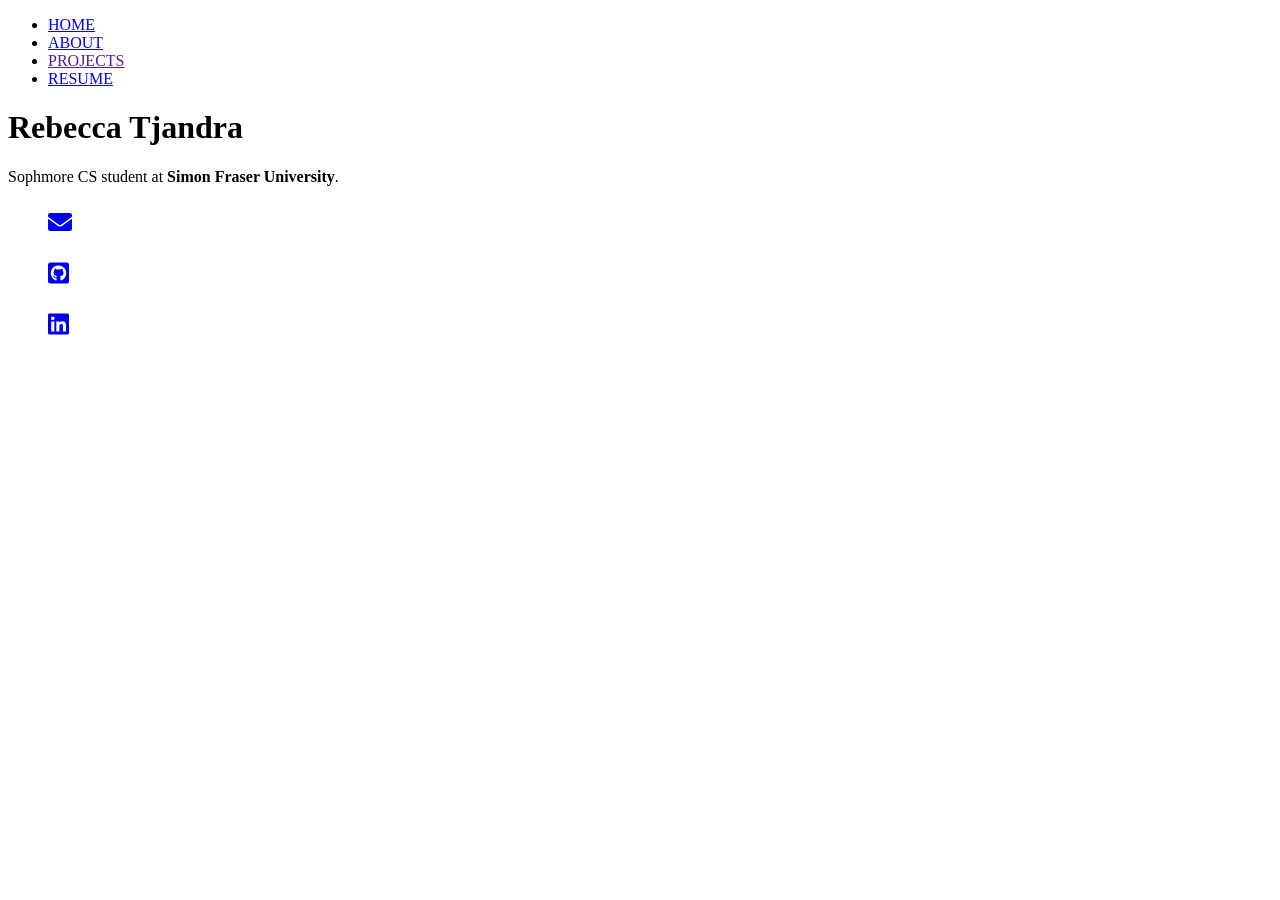
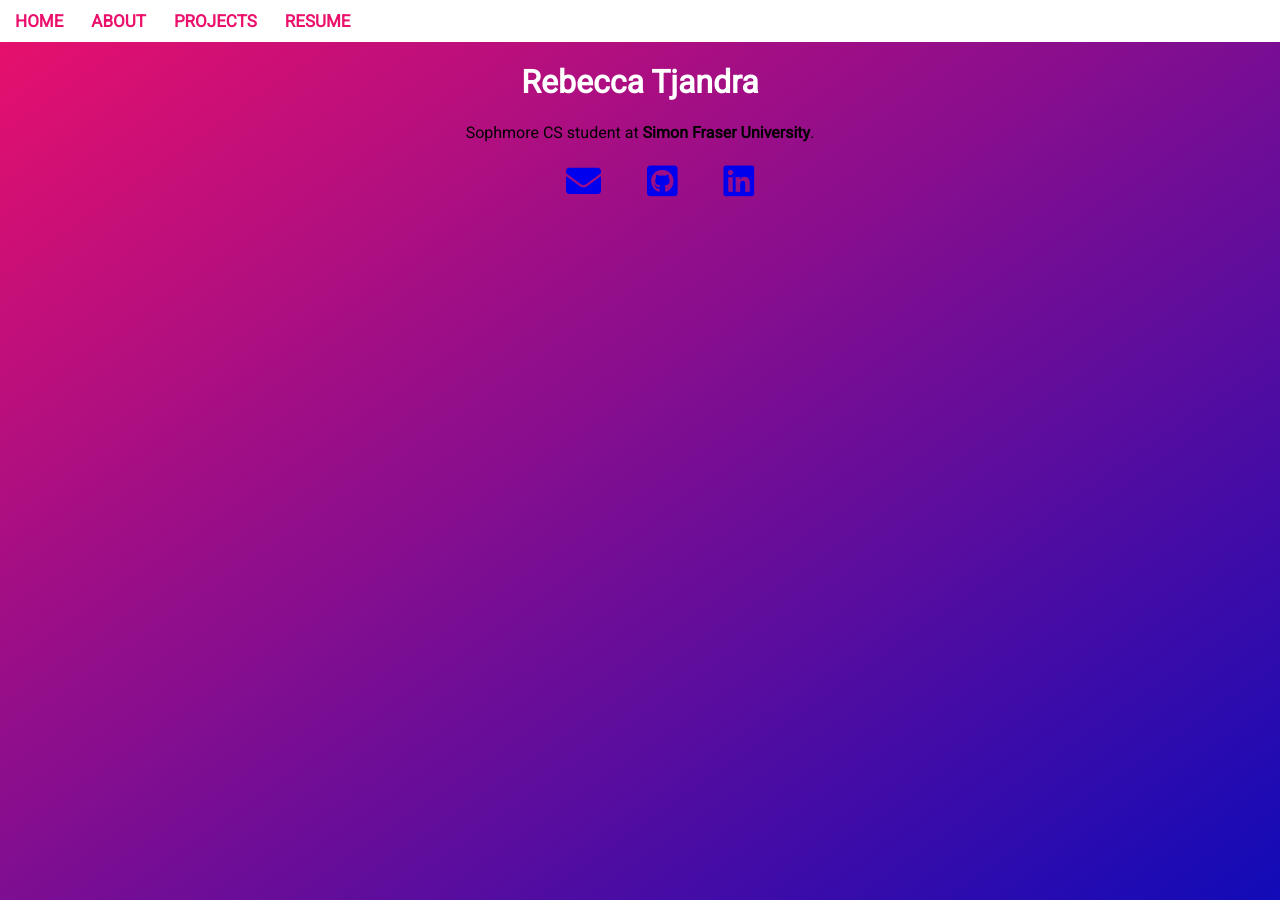
Before and after one commit to rebaka/rebaka.github.io, a Jekyll site: the page index.html, which Jekyll copies as it is, in a window 1280 px wide. Built offline with Jekyll 4.4.1, drawn with Linux system fonts in a browser that asks for light colours; nearby versions of some CDN libraries.

Commit message:
Update index.html

```diff
--- a/index.html
+++ b/index.html
@@ -7,7 +7,7 @@
 		<link rel="favicon" href="/img/glowing-star_1f31f.png"/>
 
 		<!-- link to main stylesheet -->
-		<link rel="stylesheet" type=image/x-icon href="/css/main.css">
+		<link rel="stylesheet" href="/css/main.css">
 
 		<!-- link to font awesome stylesheet -->
 		<link rel="stylesheet" href="/fontawesome/css/fontawesome.min.css">
```
